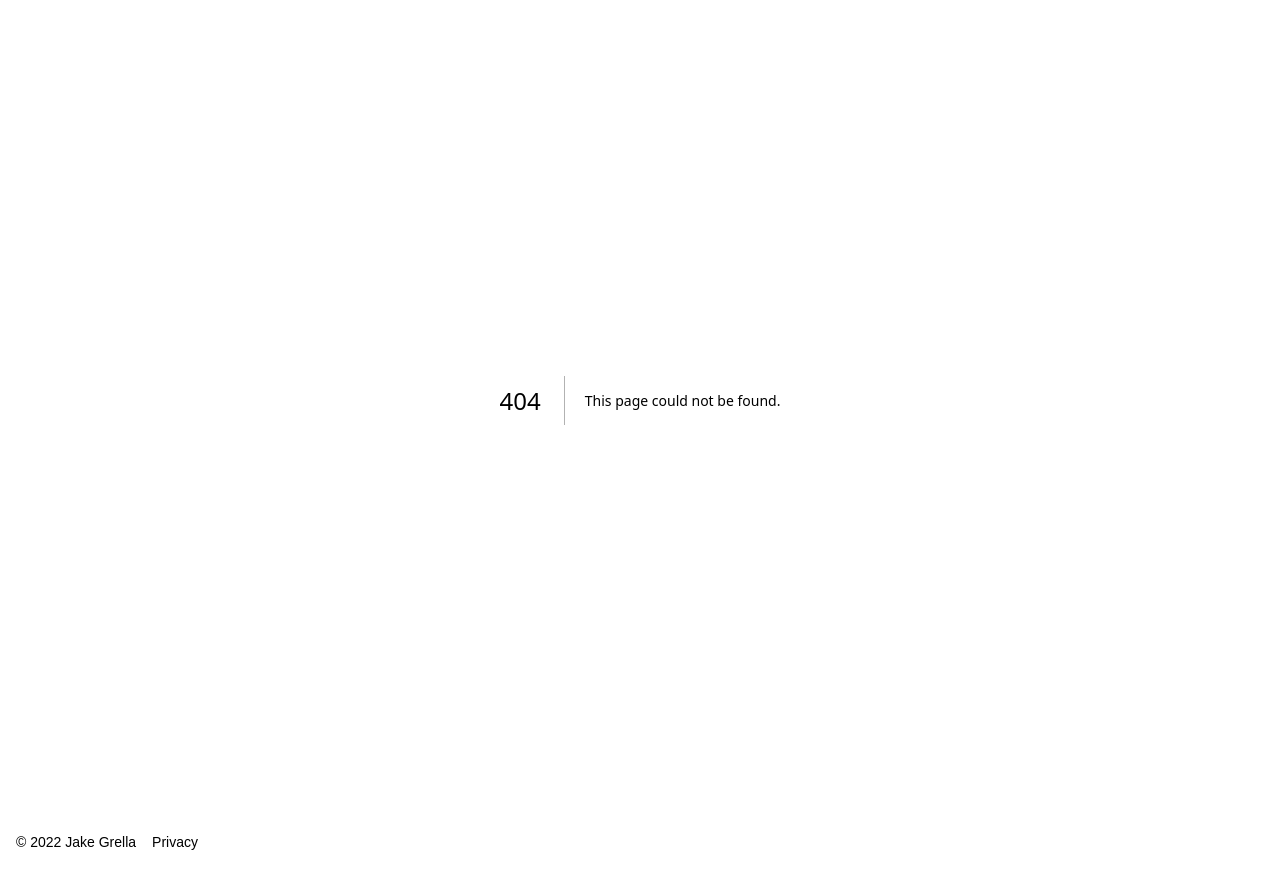
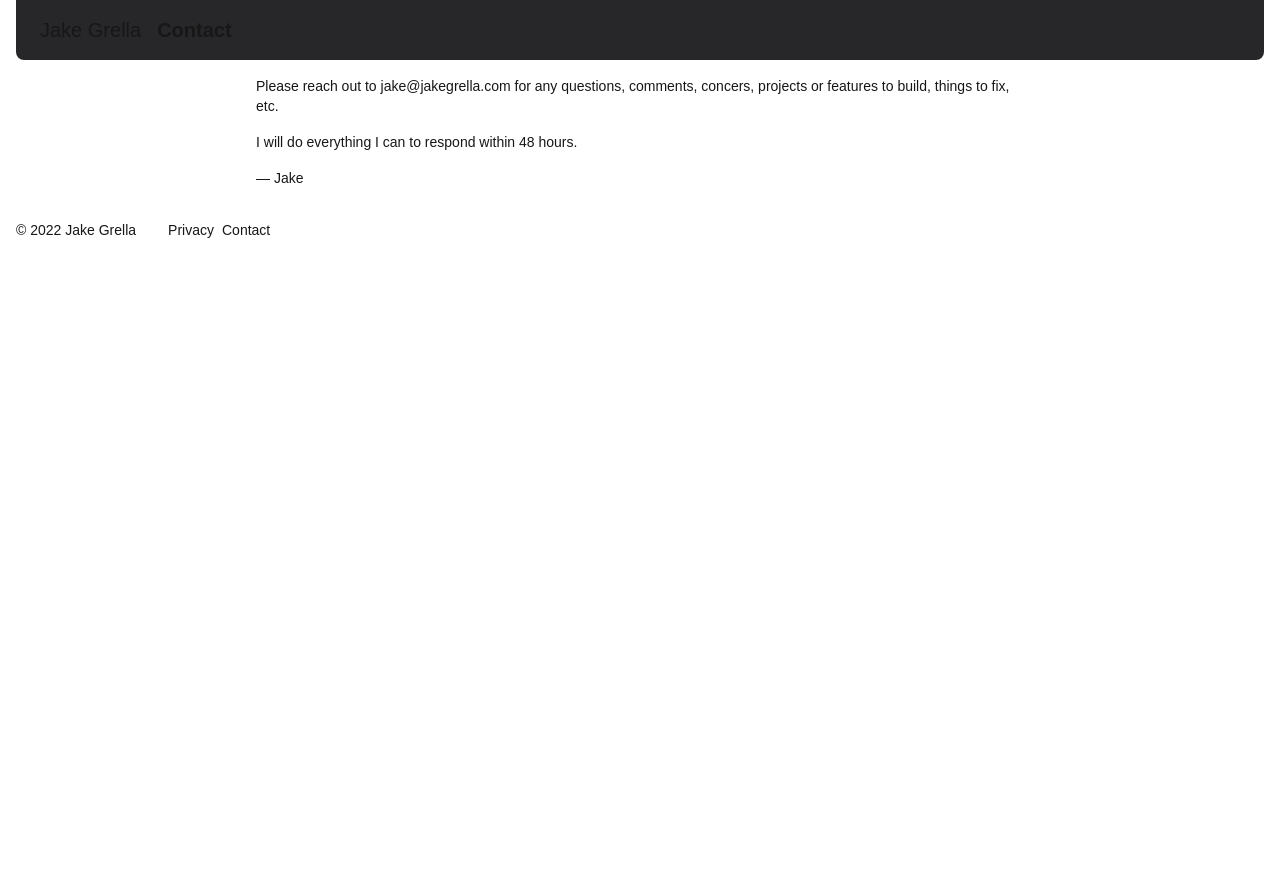
Before and after one commit to jakegrella/jg, a Next.js app: page /contact in a window 1280 px wide. Before the commit this address had no page. After the commit the page ends 800 px from the top, so only its background shows below. Built offline with nearby package versions, Linux system fonts and the light colour scheme.

Commit message:
chore: add contact page

```diff
--- /dev/null
+++ b/app/contact/layout.tsx
@@ -0,0 +1,16 @@
+import Header from "../Header";
+
+const ContactLayout = ({
+  children,
+}: Readonly<{
+  children: React.ReactNode;
+}>) => {
+  return (
+    <div>
+      <Header pageTitle="Contact" />
+      {children}
+    </div>
+  );
+};
+
+export default ContactLayout;
--- /dev/null
+++ b/app/contact/page.tsx
@@ -0,0 +1,12 @@
+export default function Contact() {
+  return (
+    <div className="flex flex-col gap-4 max-w-3xl my-0 mx-auto">
+      <p>
+        Please reach out to jake@jakegrella.com for any questions, comments,
+        concers, projects or features to build, things to fix, etc.
+      </p>
+      <p>I will do everything I can to respond within 48 hours.</p>
+      <p>— Jake</p>
+    </div>
+  );
+}
--- a/app/layout.tsx
+++ b/app/layout.tsx
@@ -22,12 +22,15 @@ export default function RootLayout({
     <html lang="en">
       <body className={`${geistSans.variable} antialiased mx-4`}>
         <main>{children}</main>
-        <footer className="flex items-baseline gap-4 my-8">
+        <footer className="flex items-baseline gap-8 my-8">
           <span>© {new Date().getFullYear()} Jake Grella</span>
           <nav>
-            <ul>
+            <ul className="flex gap-2">
               <li>
                 <Link href="/privacy">Privacy</Link>
+              </li>
+              <li>
+                <Link href="/contact">Contact</Link>
               </li>
             </ul>
           </nav>
```
